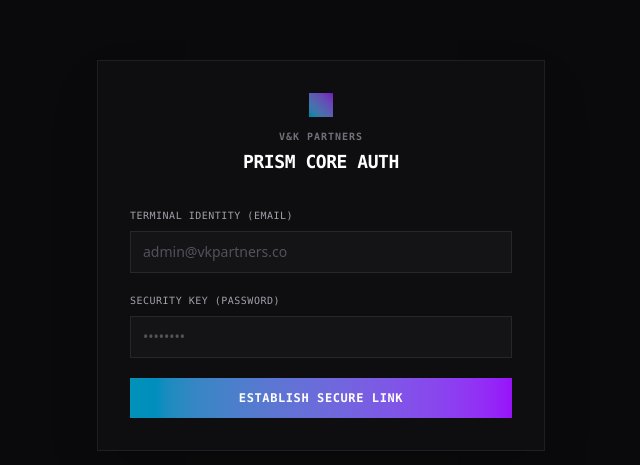
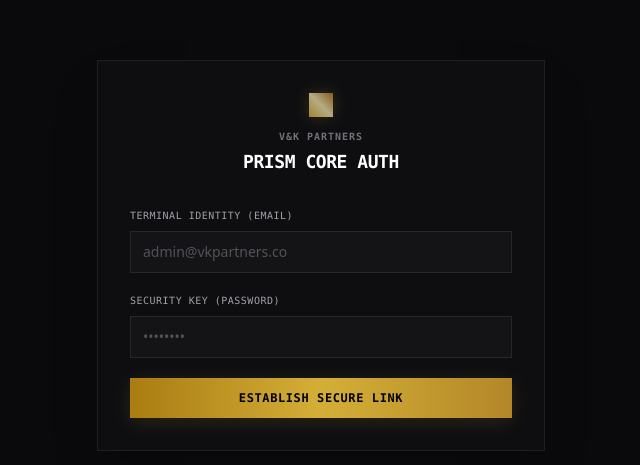
Before and after one commit to jeremymcgowan/vk-prism-frontend, a Next.js app: page /login in a window 1280 px wide. Shown: the part 145-610 px from the top of the page, without its empty margins (319-959 px from the left). Built offline with nearby package versions, Linux system fonts and the light colour scheme.

Commit message:
design: transition authentication portal branding to precision gold aesthetic

```diff
--- a/src/app/login/page.tsx
+++ b/src/app/login/page.tsx
@@ -39,9 +39,9 @@ export default function LoginPage() {
     <div className="flex min-h-screen w-screen items-center justify-center bg-[#0A0A0C] text-[#E4E4E7] font-sans antialiased">
       <div className="w-full max-w-md rounded-lg border border-[#1F1F23] bg-[#0E0E11] p-8 shadow-2xl">
 
-        {/* Unified Pulsing Logo & Corporate Header */}
+        {/* Unified Pulsing Gold Logo & Corporate Header */}
         <div className="mb-8 flex flex-col items-center justify-center space-y-3 text-center">
-          <div className="h-6 w-6 bg-gradient-to-tr from-cyan-500 to-purple-600 rounded-sm animate-pulse" />
+          <div className="h-6 w-6 bg-gradient-to-tr from-[#D4AF37] via-[#F3E5AB] to-[#AA7C11] rounded-sm animate-pulse shadow-[0_0_15px_rgba(212,175,55,0.3)]" />
           <div>
             <span className="block font-mono text-[10px] font-bold tracking-widest text-[#71717A] uppercase">V&K Partners</span>
             <h1 className="mt-1 font-mono text-lg font-bold tracking-tight text-white uppercase">Prism Core Auth</h1>
@@ -56,7 +56,7 @@ export default function LoginPage() {
               required
               value={email}
               onChange={(e) => setEmail(e.target.value)}
-              className="w-full rounded-md border border-[#27272A] bg-[#141417] px-3 py-2.5 text-sm text-white placeholder-[#52525B] focus:border-purple-500 focus:outline-none transition-all font-sans"
+              className="w-full rounded-md border border-[#27272A] bg-[#141417] px-3 py-2.5 text-sm text-white placeholder-[#52525B] focus:border-[#D4AF37]/70 focus:ring-1 focus:ring-[#D4AF37]/30 focus:outline-none transition-all font-sans"
               placeholder="admin@vkpartners.co"
             />
           </div>
@@ -68,7 +68,7 @@ export default function LoginPage() {
               required
               value={password}
               onChange={(e) => setPassword(e.target.value)}
-              className="w-full rounded-md border border-[#27272A] bg-[#141417] px-3 py-2.5 text-sm text-white placeholder-[#52525B] focus:border-purple-500 focus:outline-none transition-all font-sans"
+              className="w-full rounded-md border border-[#27272A] bg-[#141417] px-3 py-2.5 text-sm text-white placeholder-[#52525B] focus:border-[#D4AF37]/70 focus:ring-1 focus:ring-[#D4AF37]/30 focus:outline-none transition-all font-sans"
               placeholder="••••••••"
             />
           </div>
@@ -82,7 +82,7 @@ export default function LoginPage() {
           <button
             type="submit"
             disabled={loading}
-            className="w-full rounded-md bg-gradient-to-r from-cyan-600 to-purple-600 py-3 text-xs font-mono font-bold uppercase tracking-wider text-white hover:opacity-95 active:scale-[0.99] transition-all disabled:opacity-50 cursor-pointer"
+            className="w-full rounded-md bg-gradient-to-r from-[#AA7C11] via-[#D4AF37] to-[#B38728] py-3 text-xs font-mono font-bold uppercase tracking-wider text-black hover:opacity-90 active:scale-[0.99] transition-all disabled:opacity-50 cursor-pointer shadow-[0_4px_20px_rgba(212,175,55,0.15)]"
           >
             {loading ? 'Verifying Telemetry...' : 'Establish Secure Link'}
           </button>
```
